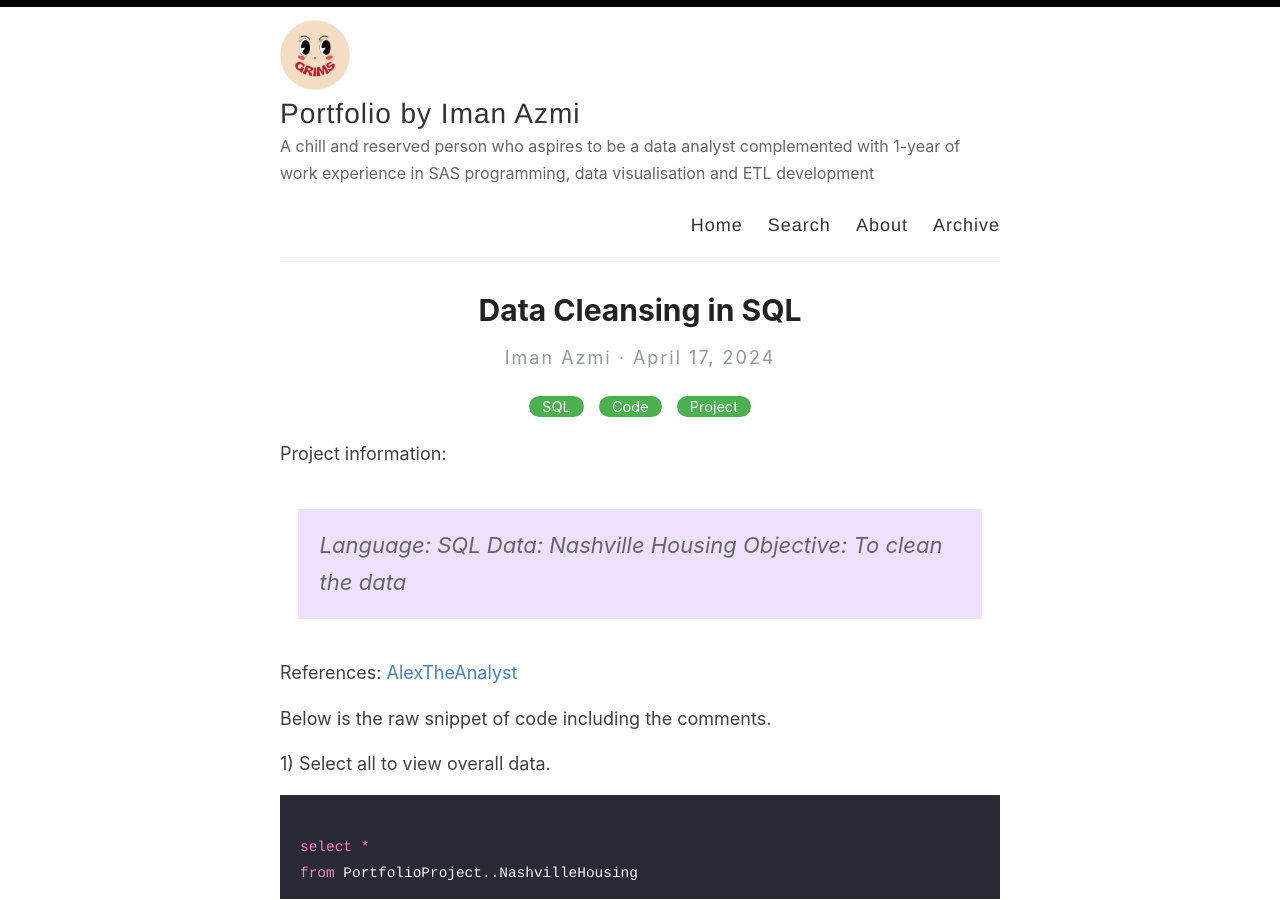
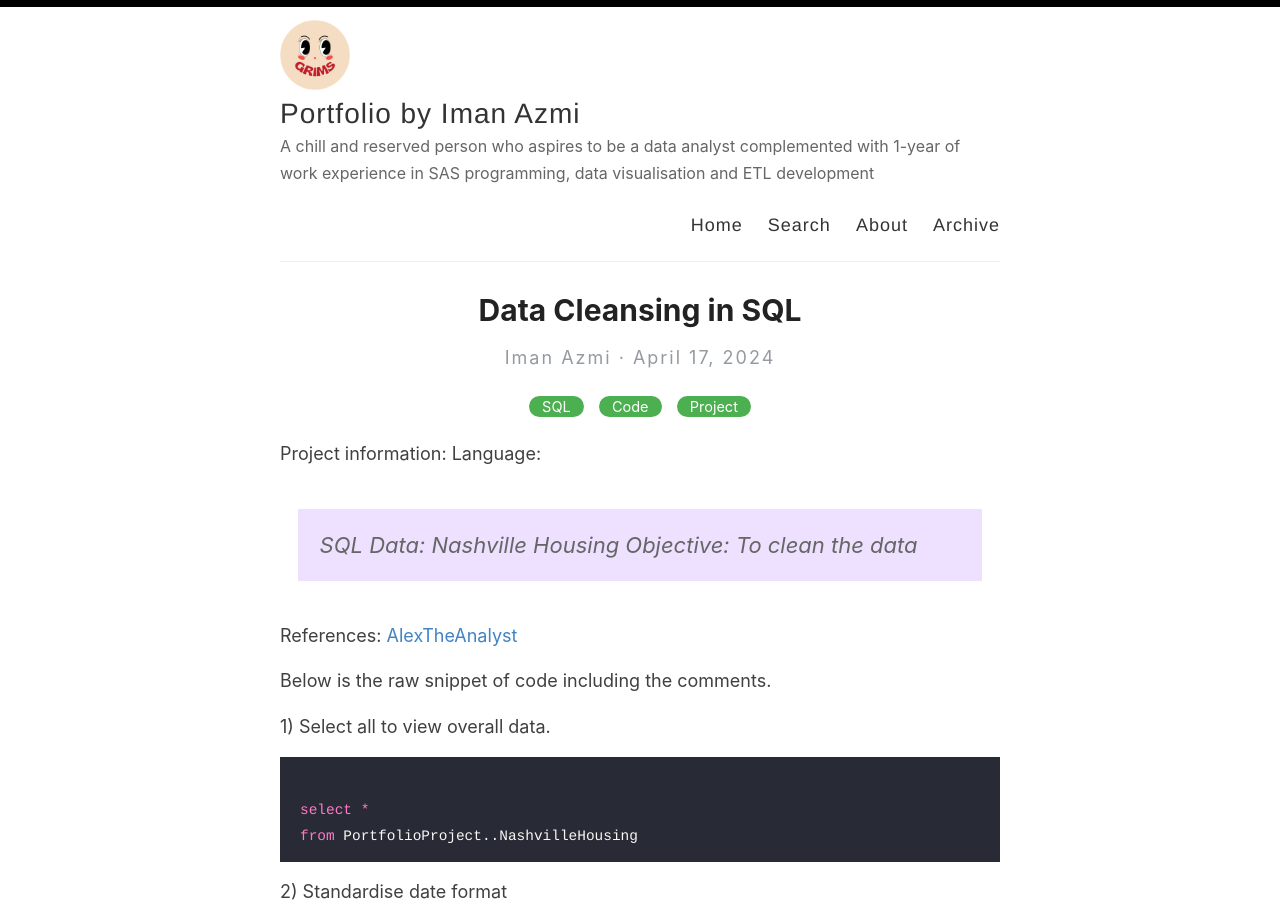
Before and after one commit to imanazmi/squidge, a Jekyll site: the page built from _posts/2024-04-17-datacleansing-sql.md, in a window 1280 px wide and 900 px high. Built offline with Jekyll 4.4.1, drawn with Linux system fonts in a browser that asks for light colours; part of the change alters nothing that is shown.

```diff
--- a/_posts/2024-04-17-datacleansing-sql.md
+++ b/_posts/2024-04-17-datacleansing-sql.md
@@ -5,9 +5,12 @@ categories: [SQL,Code, Project]
 ---
 
 Project information:
-> Language: SQL
-> Data: Nashville Housing
-> Objective: To clean the data
+Language:
+> SQL
+Data:
+> Nashville Housing
+Objective:
+> To clean the data
 
 
 References: [AlexTheAnalyst](https://www.youtube.com/watch?v=qfyynHBFOsM&list=PLUaB-1hjhk8H48Pj32z4GZgGWyylqv85f)
```
